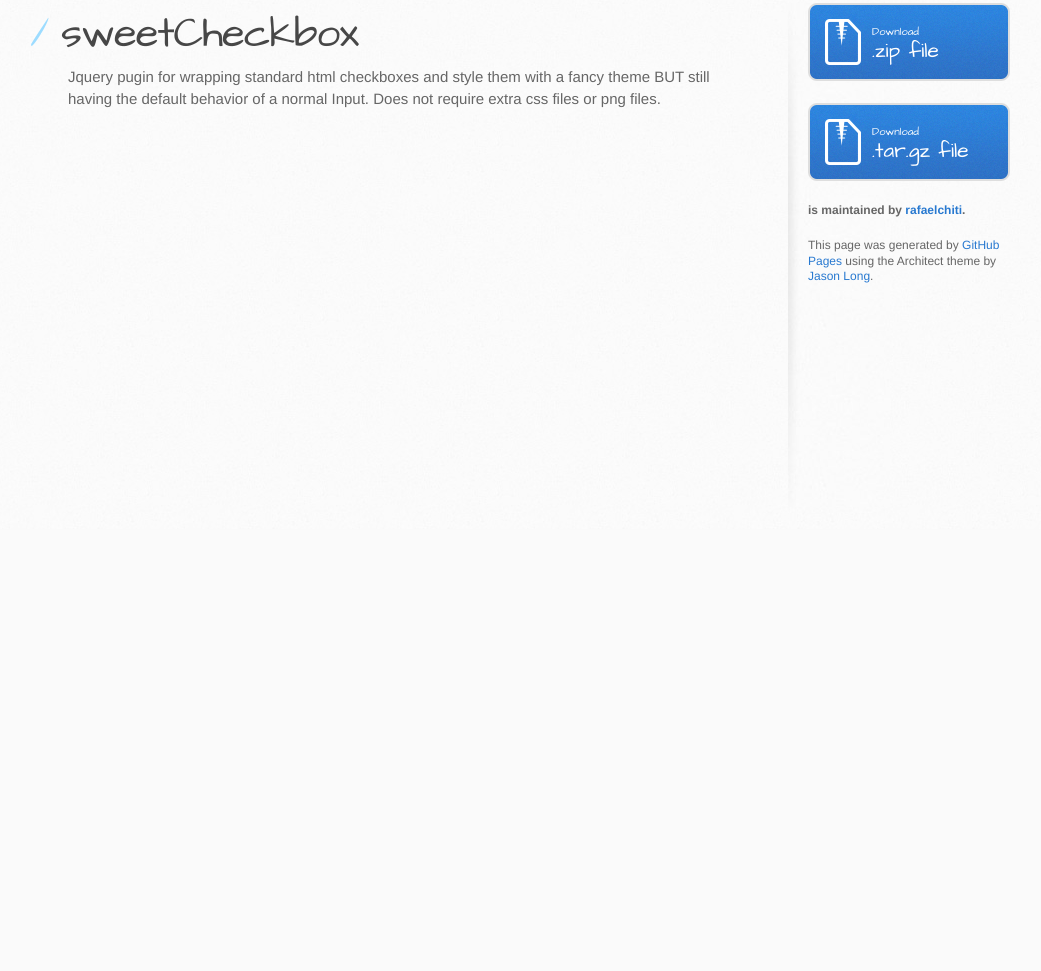
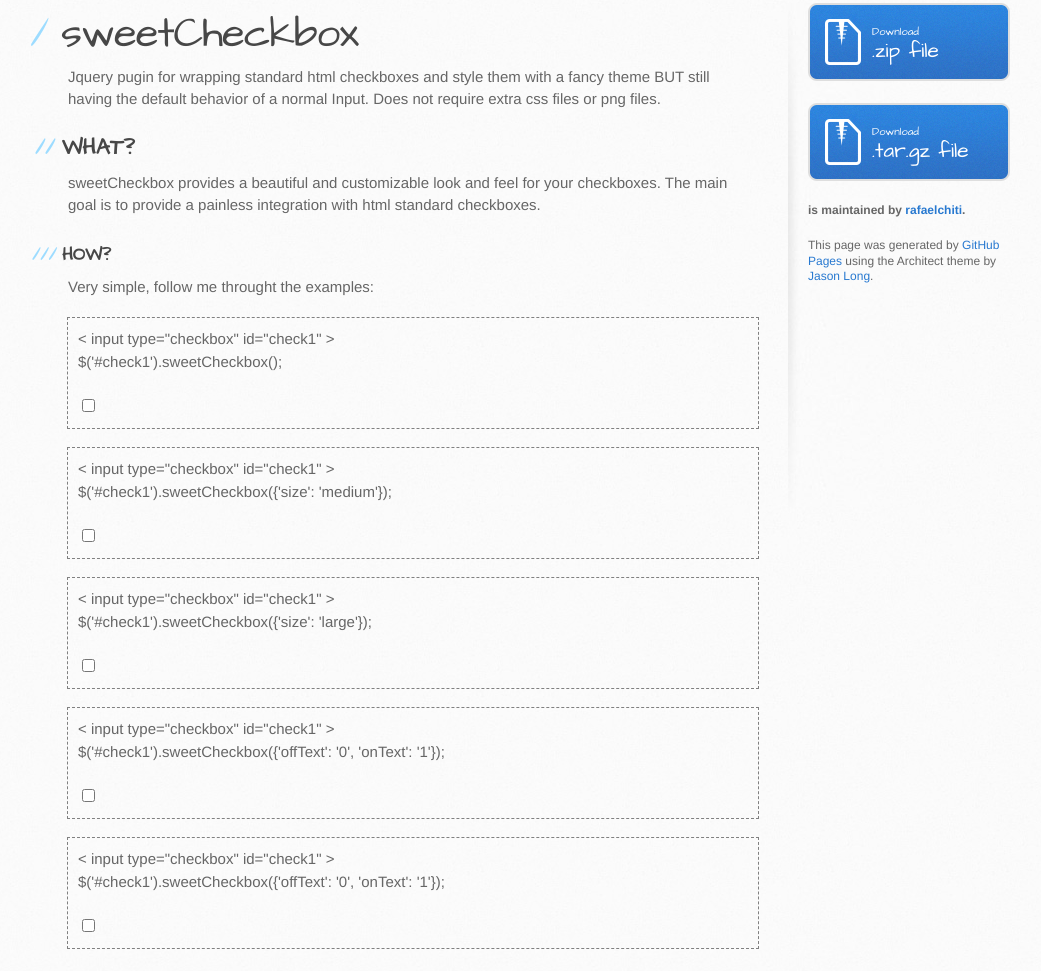
Before and after one commit to rafaelchiti/sweetCheckbox, a plain HTML site: page index.html in a window 1280 px wide. Shown: the part 331-1302 px from the top of the page, without its empty margins (102-1143 px from the left). Before the commit the page ends 860 px from the top, so only its background shows below. Drawn offline with nearby package versions, Linux system fonts and the light colour scheme; a script that the page names is missing.

Commit message:
Adding some examples

```diff
--- a/index.html
+++ b/index.html
@@ -8,6 +8,10 @@
     <link rel="stylesheet" type="text/css" href="stylesheets/stylesheet.css" media="screen" />
     <link rel="stylesheet" type="text/css" href="stylesheets/pygment_trac.css" media="screen" />
     <link rel="stylesheet" type="text/css" href="stylesheets/print.css" media="print" />
+
+    <script src="http://code.jquery.com/jquery-1.9.1.js" type="text/javascript"></script>
+    <script src="http://code.jquery.com/ui/1.10.1/jquery-ui.js" type="text/javascript"></script>
+    <script src="https://raw.github.com/rafaelchiti/sweetCheckbox/develop/sweetCheckbox.js" type="text/javascript"></script>
 
     <!--[if lt IE 9]>
     <script src="//html5shiv.googlecode.com/svn/trunk/html5.js"></script>
@@ -32,6 +36,58 @@
 
 <p>Jquery pugin for wrapping standard html checkboxes and style them with a fancy theme BUT still having the default behavior of a normal Input.
 Does not require extra css files or png files.</p>
+
+          <h2>WHAT?</h2>
+          <p>sweetCheckbox provides a beautiful and customizable look and feel for your checkboxes. The main goal is to provide a painless integration with html standard checkboxes.</p>
+
+          <h3>HOW?</h3>
+          <p>Very simple, follow me throught the examples: </p>
+
+          <div style="margin-bottom: 20px;outline: 1px dashed gray;padding: 10px">
+            &lt; input type="checkbox" id="check1" &gt;
+            <br/>
+            $('#check1').sweetCheckbox();
+            <br/><br/>
+            <input type="checkbox" id="check1">
+            <script type="text/javascript">$('#check1').sweetCheckbox();</script>
+          </div>
+
+          <div style="margin-bottom: 20px;outline: 1px dashed gray;padding: 10px">
+            &lt; input type="checkbox" id="check1" &gt;
+            <br/>
+            $('#check1').sweetCheckbox({'size': 'medium'});
+            <br/><br/>
+            <input type="checkbox" id="check2">
+            <script type="text/javascript">$('#check2').sweetCheckbox({'size':'medium'});</script>
+          </div>
+
+          <div style="margin-bottom: 20px;outline: 1px dashed gray;padding: 10px">
+            &lt; input type="checkbox" id="check1" &gt;
+            <br/>
+            $('#check1').sweetCheckbox({'size': 'large'});
+            <br/><br/>
+            <input type="checkbox" id="check3">
+            <script type="text/javascript">$('#check3').sweetCheckbox({'size':'large'});</script>
+          </div>
+
+          <div style="margin-bottom: 20px;outline: 1px dashed gray;padding: 10px">
+            &lt; input type="checkbox" id="check1" &gt;
+            <br/>
+            $('#check1').sweetCheckbox({'offText': '0', 'onText': '1'});
+            <br/><br/>
+            <input type="checkbox" id="check4">
+            <script type="text/javascript">$('#check4').sweetCheckbox({'offText': '0', 'onText': '1'});</script>
+          </div>
+
+          <div style="margin-bottom: 20px;outline: 1px dashed gray;padding: 10px">
+            &lt; input type="checkbox" id="check1" &gt;
+            <br/>
+            $('#check1').sweetCheckbox({'offText': '0', 'onText': '1'});
+            <br/><br/>
+            <input type="checkbox" id="check5">
+            <script type="text/javascript">$('#check5').sweetCheckbox({'width': '300', 'height': '100', 'fontSize': '32'});</script>
+          </div>
+
         </section>
 
         <aside id="sidebar">
```
Also changed, not shown: params.json (+7 -1 lines), 1 other file.
